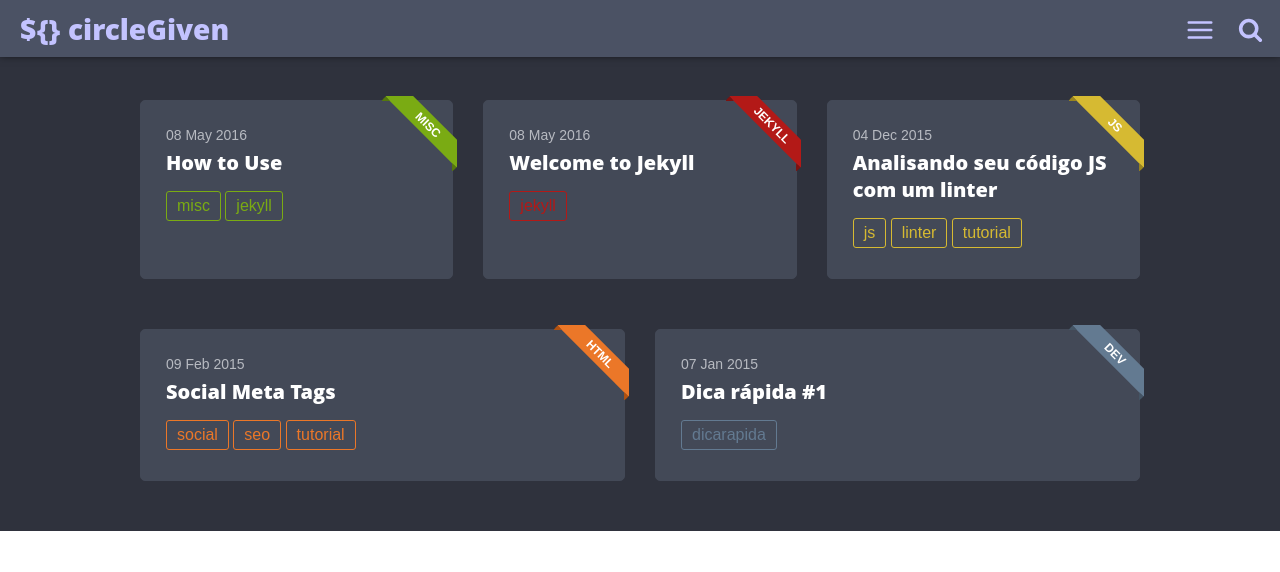
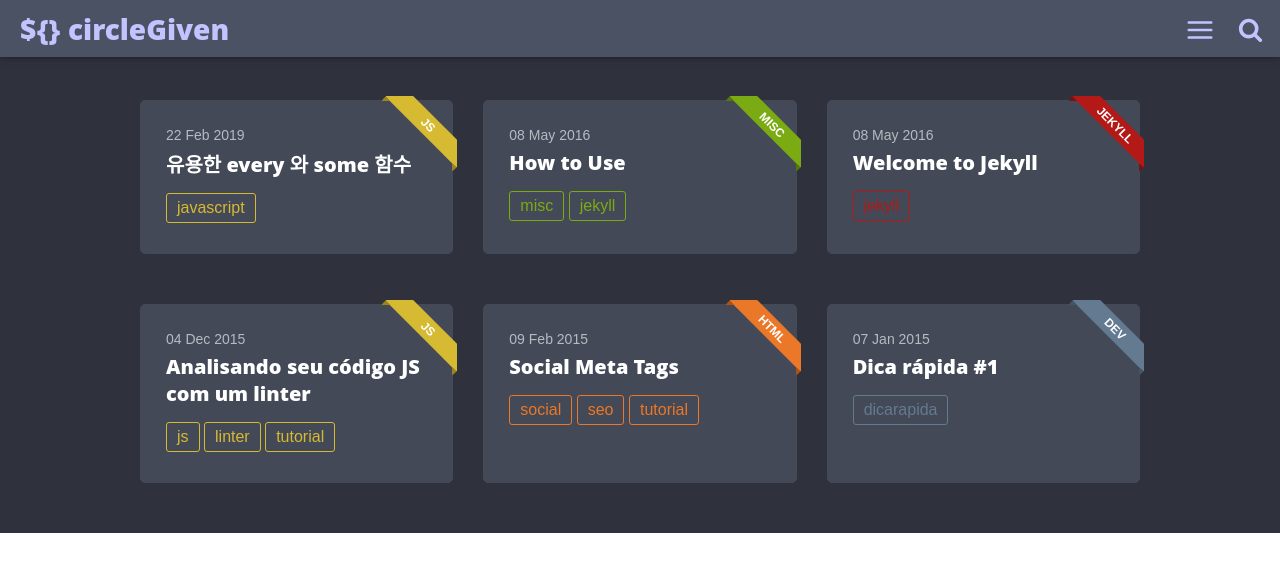
Before and after one commit to circlegiven/circleGiven.github.io, a Jekyll site: the page built from index.html, in a window 1280 px wide. Shown: the top 572 px of the page. Built offline with Jekyll 4.4.1, drawn with Linux system fonts in a browser that asks for light colours; some of the changed lines change nothing that is shown.

Commit message:
add post js

````diff
--- a/_config.yml
+++ b/_config.yml
@@ -1,5 +1,5 @@
 # 사이트 설정
-title: circlegiven
+title: circleGiven's LAB
 description: LAB
 # 프로젝트 별 페이지 만들때 사용
 baseurl: ""
@@ -8,10 +8,10 @@ baseurl: ""
 url: "http://localhost:3000"
 
 # User settings
-username: Lorem Ipsum
-user_description: Anon Developer at Lorem Ipsum Dolor
+username: circleGiven
+user_description: Junior developer
 email: circlegiven@gmail.com
-github_username: circlegiven
+github_username: circleGiven
 gplus_username:  circlegiven
 disqus_username: circlegiven
 
--- /dev/null
+++ b/_posts/2019-02-22-post-js-every-some-func.md
@@ -0,0 +1,107 @@
+---
+layout: post
+comments: true
+title: "유용한 every 와 some 함수"
+date: 2019-02-22 07:32:23
+description:
+main-class: 'js'
+tags:
+- "javascript"
+---
+
+보통 웹에서 api통신을 할 때, JSON형태의 배열을 많이 받게된다.<br/>
+받은 배열을 가지고 **특정 조건에 맞는 데이터가 있는지 없는지 확인**을 할 때 자주 쓰이는 함수가 `some`과 `every`가 있다.
+
+가령 아래의 형태로 데이터를 받았다고 하자.
+```javascript
+// data object list
+var fields = [
+    {
+      "id": 10038414,
+      "name": "id",
+      "alias": "id",
+      "type": "LONG",
+      "logicalType": "INTEGER",
+      "role": "MEASURE",
+      "aggrType": "NONE",
+      "seq": 0,
+      "biType": "MEASURE"
+    },
+    {
+      "id": 10038415,
+      "name": "activity_action",
+      "alias": "activity_action",
+      "type": "STRING",
+      "logicalType": "STRING",
+      "role": "DIMENSION",
+      "aggrType": "NONE",
+      "seq": 1,
+      "biType": "DIMENSION"
+    },
+    {
+      "id": 10038416,
+      "name": "activity_actor",
+      "alias": "activity_actor",
+      "type": "STRING",
+      "logicalType": "STRING",
+      "role": "DIMENSION",
+      "aggrType": "NONE",
+      "seq": 2,
+      "biType": "DIMENSION"
+    },
+];
+```
+<br/>
+
+받은 데이터 중 **조건에 일치하는 데이터가 하나라도 있는지 확인**한다면 `some` 함수를 쓰면 간단하다.
+일치하는 데이터가 하나라도 있다면 **true**를 반환한다.
+```javascript
+// fields 내부에 logicalType이 INTEGER인 object가 하나라도 존재한다면
+if (fields.some(field => 'INTEGER' === field.logicalType)) {
+    console.log('fields에 logcialType이 INTEGER인 데이터가 존재');
+}
+```
+<br/>
+
+`some`함수를 사용하면서 아래와 같이 매개변수를 통해 특정 조건의 값을 찾는것도 가능하다.
+```javascript
+fields.some((field, index, arr) => {
+    console.log(arr[index]);
+    return 'INTEGER' === field.logicalType;
+});
+```
+`some`의 경우는 **return**이 **true**가 나오는 순간 연산이 종료되므로 주의해야한다.
+
+<br/>
+
+만약 받은 데이터 중 **조건에 일치하는 데이터가 모두 있는지 확인**한다면 `every` 함수를 쓰면 간단하다.
+일치하는 데이터가 모두 해당하는 경우에만 **true**를 반환한다.
+```javascript
+// fields 내부에 logicalType이 INTEGER인 object가 모두 존재한다면
+if (fields.every(field => 'INTEGER' === field.logicalType)) {
+    console.log('fields에 logcialType이 INTEGER인 데이터가 모두 존재');
+}
+```
+<br/>
+
+`every`함수를 사용하면서 아래와 같이 매개변수를 통해 특정 조건의 값을 찾는것도 가능하다.
+```javascript
+fields.every((field, index, arr) => {
+    console.log(arr[index]);
+    return 'INTEGER' === field.logicalType;
+});
+```
+`every`의 경우는 **return**이 **false**가 나오는 순간 연산이 종료되므로 주의해야한다.
+<br/><br/>
+
+만약 데이터의 결과가 **empty**인 상태라면 `some`의 경우 항상 **false**가 되고,
+`every`의 경우는 항상 **true**가 된다.
+```javascript
+if ([].some(field => 'INTEGER' === field.logicalType)) {
+    console.log('항상 동작하지 않는다');
+}
+
+if ([].every(field => 'INTEGER' === field.logicalType)) {
+    console.log('항상 동작한다');
+}
+```
--- a/category/js.html
+++ b/category/js.html
@@ -4,7 +4,7 @@ main-class: 'js'
 ---
 
 <main class="home" id="scroll" role="main" itemprop="mainContentOfPage" itemscope="itemscope" itemtype="http://schema.org/Blog">
-    <h1 class="title-category">JS</h1>
+    <h1 class="title-category">Javascript</h1>
     <div id="grid" class="row flex-grid">
     {% for post in site.posts %}
         {% if post.main-class == 'js' %}
````
Also changed, not shown: 1 other file.
